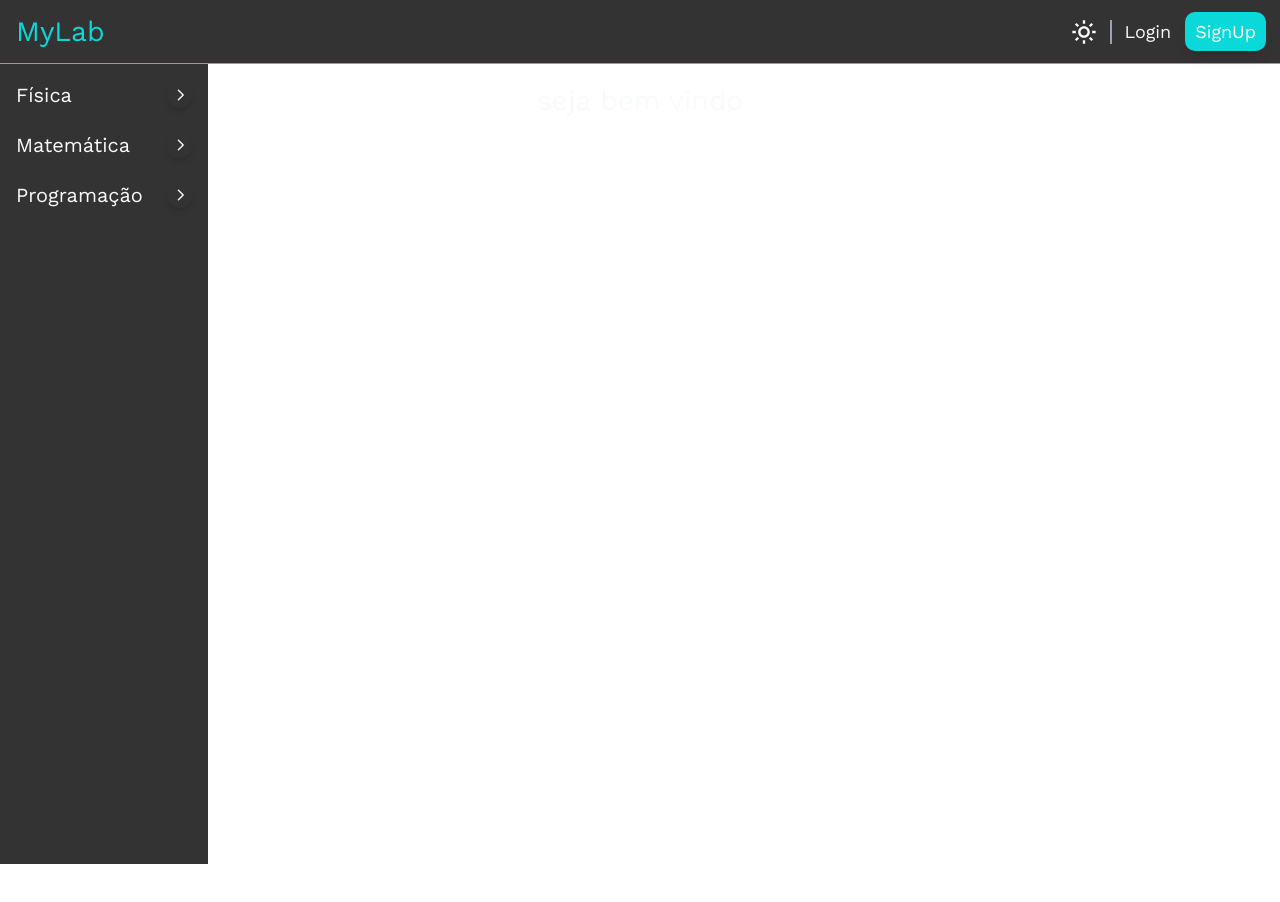
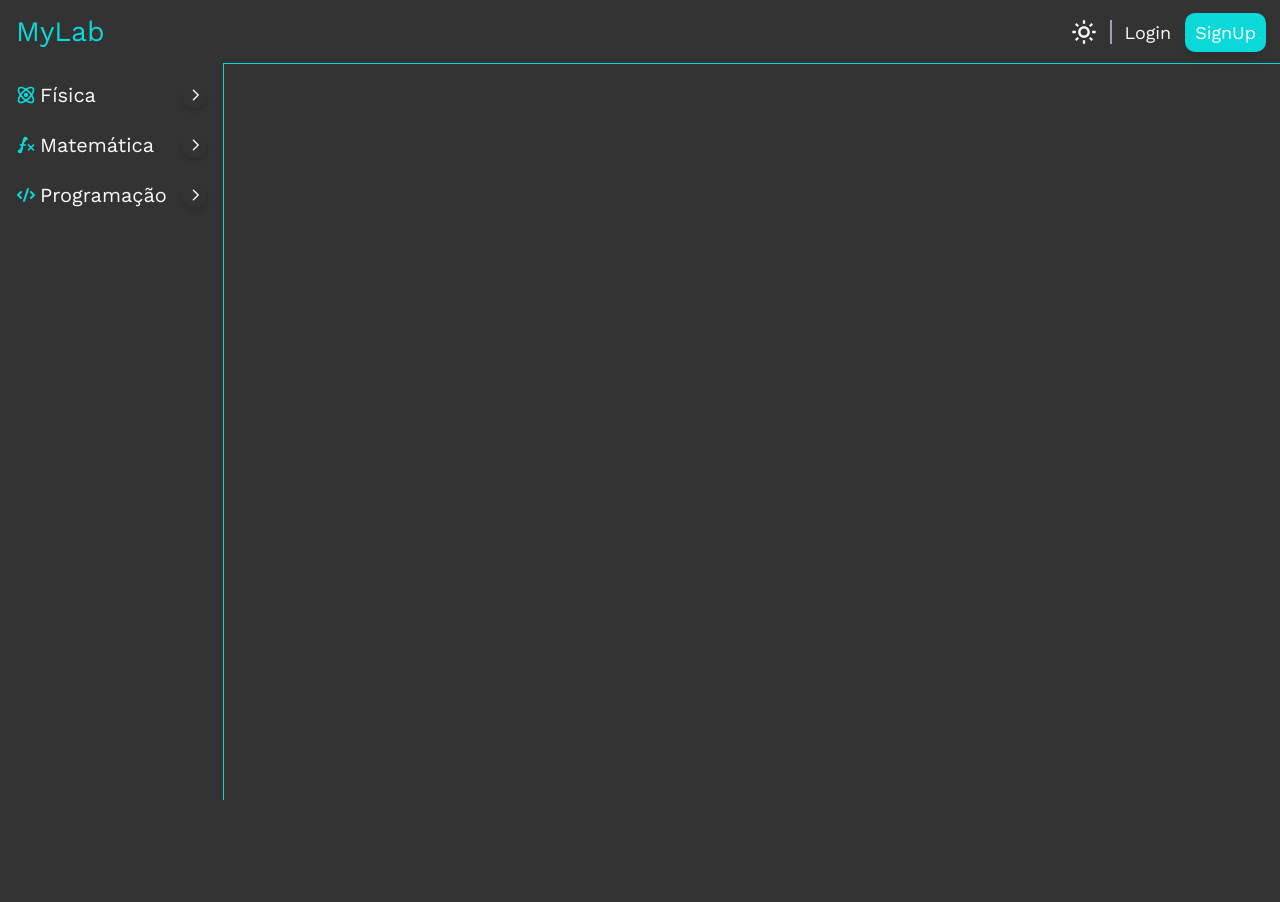
Before and after one commit to EnzoSylvestrin/MyLab, a Next.js app: page / in a window 1280 px wide. Shown: the top 902 px of the page. Before the commit the page ends 800 px from the top, so only its background shows below. Built offline with nearby package versions, Linux system fonts and the light colour scheme.

Commit message:
Mudando header e deixando elementos fixos

```diff
--- a/src/Components/Header/Header.tsx
+++ b/src/Components/Header/Header.tsx
@@ -17,7 +17,7 @@ export const Header = ({ user, onLogin, onLogout, onCreateAccount, setTheme }: H
 
   return (
     <header>
-      <nav className='w-full min-h-[60px] h-[8vh] py-3 px-4 flex items-center justify-between border-b-[1px] border-b-secondary bg-grayMain dark:bg-blackMain '>
+      <nav className='w-full fixed min-h-[60px] h-[8vh] py-3 px-4 flex items-center justify-between bg-grayMain dark:bg-blackMain'>
         <Link href='#' size='md' text='MyLab' underlineOnHover={false} title />
         <div className='flex items-center justify-center'>
           <Theme setTheme={setTheme} />
@@ -27,6 +27,9 @@ export const Header = ({ user, onLogin, onLogout, onCreateAccount, setTheme }: H
             <li><Button text='SignUp' /></li>
           </ul>
         </div>
+        <div className='absolute bottom-0 -ml-[1px] left-56 w-full h-[1px] bg-secondary'>
+
+        </div>
       </nav>
     </header>
   )
--- a/src/Components/Theme/Theme.tsx
+++ b/src/Components/Theme/Theme.tsx
@@ -14,6 +14,8 @@ export const Theme = ({ setTheme } : ThemeProps) => {
     const ToggleMode = () => {
         setdarkMode(!darkMode);
         setTheme(darkMode ? 'light' : 'dark');
+        document.body.style.setProperty('--bgColor', darkMode ? '#f5f5f5' : '#333333');
+        document.body.style.setProperty('--colorInverse', darkMode ? '#333333' : '#f5f5f5');
         localStorage.setItem('theme', darkMode ? 'light' : 'dark');
     }
 
@@ -21,6 +23,8 @@ export const Theme = ({ setTheme } : ThemeProps) => {
         let theme = localStorage.getItem('theme');
         setdarkMode(theme == null ? true : theme === 'dark' ? true : false);
         setTheme(theme == null ? 'dark' : theme === 'dark' ? 'dark' : 'light');
+        document.body.style.setProperty('--bgColor', theme != "light" ? '#333333' : '#f5f5f5');
+        document.body.style.setProperty('--colorInverse', theme != "light" ? '#f5f5f5' : '#333333');
     }, []);
 
     const Icon = darkMode ? BiSun : TbMoonStars;
--- a/src/Components/ToggleBar/ContainerExpand/ExpandCard.tsx
+++ b/src/Components/ToggleBar/ContainerExpand/ExpandCard.tsx
@@ -3,21 +3,28 @@ import { useState } from 'react';
 import * as Collapsible from '@radix-ui/react-collapsible';
 
 import { IconType } from 'react-icons/lib';
-import { RxCaretRight, RxCaretDown } from 'react-icons/rx';
+import { RxCaretRight } from 'react-icons/rx';
 
 import { motion } from 'framer-motion';
 
 import { Text } from '@/Components/Text/Text';
 import { Icon } from '@/Components/Icon/Icon';
+import Link from 'next/link';
 
 type CardItem = {
+    link: string,
+    text: string,
+    Icon?: IconType,
+}
+
+type CardTitle = {
     link?: string,
     text: string,
     Icon?: IconType,
 }
 
 type ExpandCardProps = {
-    title: CardItem,
+    title: CardTitle,
     subTitles: CardItem[],
 }
 
@@ -66,8 +73,12 @@ export const ExpandCard = ({ title, subTitles }: ExpandCardProps) => {
     );
 }
 
-const TitleContainer = ({ item }: { item: CardItem }) => {
+const TitleContainer = ({ item }: { item: CardItem | CardTitle }) => {
     return (
+        <>
+        {
+            item.link == null
+            ?
                 <div className='flex gap-1 items-center'>
                     {
                         item.Icon != null
@@ -76,9 +87,28 @@ const TitleContainer = ({ item }: { item: CardItem }) => {
                             :
                             ''
                     }
-            <Text size={item.link != null ? 'sm' : 'lg'}>
+                    <Text size={'lg'}>
                         {item.text}
                     </Text>
                 </div>
+            :
+            <Link href={`/${item.link}`}>
+                <div className='flex gap-1 items-center'>
+                    {
+                        item.Icon != null
+                            ?
+                            <Icon icon={item.Icon} size={20} colored />
+                            :
+                            ''
+                    }
+                    <Text size={'sm'}>
+                        {item.text}
+                    </Text>
+                </div>
+            </Link>
+
+        }
+
+        </>
     );
 }
--- a/src/Components/ToggleBar/ToggleBar.tsx
+++ b/src/Components/ToggleBar/ToggleBar.tsx
@@ -1,17 +1,21 @@
 import { ExpandCard } from './ContainerExpand/ExpandCard';
+
+import { TbMathFunction } from 'react-icons/tb';
+import { BiAtom } from 'react-icons/bi';
+import { HiCode } from 'react-icons/hi';
 
 export const ToggleBar = () => {
     return (
-        <div className="flex flex-col gap-5 w-52 h-full fixed p-4 bg-grayMain dark:bg-blackMain scroll-auto">
+        <div className="flex flex-col gap-5 w-56 h-[92vh] fixed p-4 mt-[8vh] bg-grayMain dark:bg-blackMain overflow-y-scroll border-r-[1px] border-r-secondary">
             <ExpandCard
-                title={{text: 'Física'}}
+                title={{text: 'Física', Icon: BiAtom}}
                 subTitles={[
                     {text: 'Elétrica', link: 'eletrica'},
                     {text: 'Óptica', link: 'optica'}
                 ]}
             />
             <ExpandCard
-                title={{text: 'Matemática'}}
+                title={{text: 'Matemática', Icon: TbMathFunction}}
                 subTitles={[
                     {text: 'Reais', link: 'reais'},
                     {text: 'Imaginários', link: 'imaginarios'},
@@ -20,7 +24,7 @@ export const ToggleBar = () => {
                 ]}
             />
             <ExpandCard
-                title={{text: 'Programação'}}
+                title={{text: 'Programação', Icon: HiCode}}
                 subTitles={[
                     {text: 'JavaScript' , link: 'javascript'},
                     {text: 'C#', link: 'csharp'},
--- a/src/pages/_app.tsx
+++ b/src/pages/_app.tsx
@@ -20,10 +20,12 @@ export default function App({ Component, pageProps }: AppProps) {
         <meta name="viewport" content="width=device-width, initial-scale=1" />
         <link rel="icon" href="/favicon.ico" />
       </Head>
-      <section className={theme === 'dark' ? 'dark' : ''}>
+      <section className={theme === 'dark' ? 'dark darkbg' : 'lightbg'}>
         <Header setTheme={setTheme}/>
         <ToggleBar />
-        <Component {...pageProps} />
+        <section className='bg-grayMain min-h-[200vh] pl-56 dark:bg-blackMain'>
+          <Component {...pageProps} />
+        </section>
       </section>
     </>
   )
--- a/src/pages/index.tsx
+++ b/src/pages/index.tsx
@@ -2,11 +2,11 @@ import { Heading } from "@/Components/Heading/Heading";
 
 const Home = () => {
   return (
-    <section>
+    <div className="">
       <Heading className='p-4' align='center' size="md">
         seja bem vindo
       </Heading>
-    </section>
+    </div>
   )
 }
 
--- a/src/styles/globals.css
+++ b/src/styles/globals.css
@@ -1,4 +1,9 @@
 @import url('https://fonts.googleapis.com/css2?family=Work+Sans:wght@300;400;700&display=swap');
+
+:root {
+  --bgColor: #333333;
+  --colorInverse: #f5f5f5;
+}
 
 * {
   box-sizing: border-box;
@@ -20,15 +25,15 @@ a {
 }
 
 .darkbg {
-  background-color: #282828;
+  background-color: var(--bgColor);
 }
 
 .darkbg .docs-story {
-  background-color: #282828;
+  background-color: var(--bgColor);
 }
 
 .lightbg {
-  background-color: #f5f5f5;
+  background-color: var(--bgColor);
 }
 
 ::selection {
@@ -40,16 +45,16 @@ a {
 }
 
 ::-webkit-scrollbar-track {
-  background: #222121;
+  background: var(--bgColor);
 }
 
 ::-webkit-scrollbar-thumb {
-  background: #e8e8e8;
+  background: var(--colorInverse);
   border-radius: 20px;
 }
 
 ::-webkit-scrollbar-thumb:hover {
-  background: #e8e8e8;
+  background: var(--colorInverse);
 }
 
 ::-webkit-input-placeholder {
```
Lines whose indentation alone changed are shown as unchanged.
